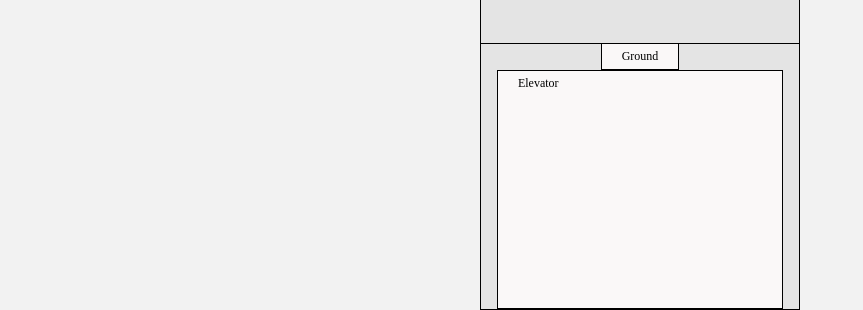
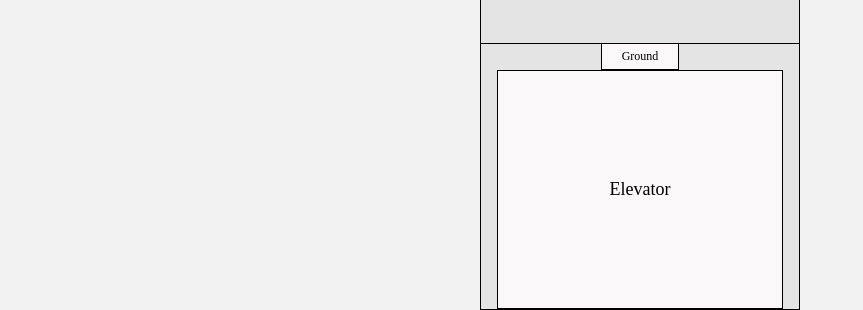
Before and after one commit to Grenish/assignment-2, a plain HTML site: page index.html in a window 1280 px wide. Shown: the part 490-800 px from the top of the page, without its empty margins (0-863 px from the left). Drawn offline with Linux system fonts and the light colour scheme.

Commit message:
updated style.css

```diff
--- a/style.css
+++ b/style.css
@@ -4,7 +4,7 @@
   box-sizing: border-box;
 }
 
-body{
+body {
   position: relative;
 }
 
@@ -67,9 +67,13 @@ body{
   font-size: 12px;
   padding: 5px 20px;
   border: 1px solid black;
+  display: flex;
+  justify-content: center;
+  align-items: center;
+  font-size: large;
 }
 
-.buttonsControl{
+.buttonsControl {
   position: absolute;
   top: 0;
   width: 200px;
@@ -81,13 +85,13 @@ body{
   align-items: center;
 }
 
-.btn-group{
+.btn-group {
   display: flex;
   flex-direction: column;
   gap: 10px;
 }
 
-.btn{
+.btn {
   width: 100px;
   height: 50px;
   background: #faf8f8;
@@ -100,6 +104,6 @@ body{
   border: none;
 }
 
-.btn:active{
+.btn:active {
   background: #e4e4e4;
 }
```
Lines whose indentation alone changed are shown as unchanged.
